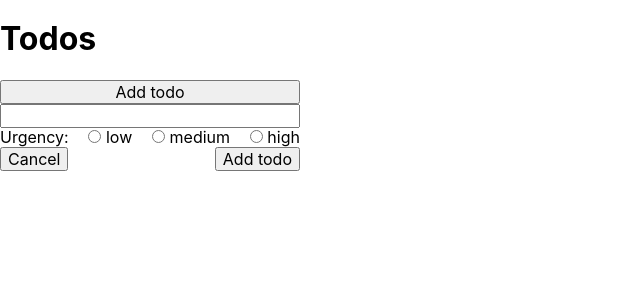
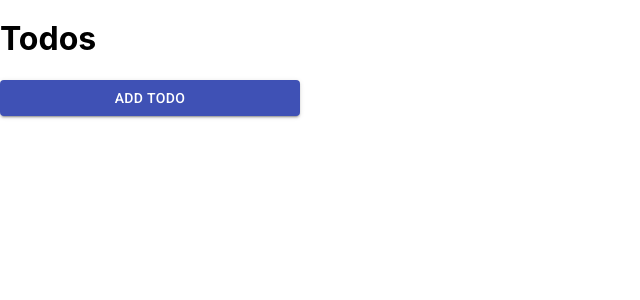
Before and after one commit to Yevheniia30/hooks, a React (Create React App) app: page / in a window 1280 px wide. Shown: the top 300 px of the page, without its empty margins (0-640 px from the left). Built offline with nearby package versions, Linux system fonts and the light colour scheme.

Commit message:
todolist finished and using material ui

```diff
--- a/package.json
+++ b/package.json
@@ -4,16 +4,20 @@
   "private": true,
   "homepage": "https://Yevheniia30.github.io/react-template",
   "dependencies": {
+    "@material-ui/core": "^4.11.3",
+    "@material-ui/icons": "^4.11.2",
     "@testing-library/jest-dom": "^5.11.9",
     "@testing-library/react": "^11.2.5",
     "@testing-library/user-event": "^12.7.1",
     "gh-pages": "^3.1.0",
     "modern-normalize": "^1.0.0",
+    "moment": "^2.29.1",
     "node-sass": "^5.0.0",
     "react": "^17.0.1",
     "react-dom": "^17.0.1",
     "react-jss": "^10.5.1",
     "react-scripts": "4.0.2",
+    "shortid": "^2.2.16",
     "web-vitals": "^1.1.0"
   },
   "scripts": {
--- a/public/index.html
+++ b/public/index.html
@@ -4,6 +4,15 @@
     <meta charset="utf-8" />
     <link rel="icon" href="%PUBLIC_URL%/favicon.ico" />
     <meta name="viewport" content="width=device-width, initial-scale=1" />
+    <link
+      rel="stylesheet"
+      href="https://fonts.googleapis.com/css?family=Roboto:300,400,500,700&display=swap"
+    />
+    <link
+      rel="stylesheet"
+      href="https://fonts.googleapis.com/icon?family=Material+Icons"
+    />
+
     <meta name="theme-color" content="#000000" />
     <meta
       name="description"
--- a/src/App.js
+++ b/src/App.js
@@ -1,10 +1,12 @@
 import './App.css';
+// import Example from './components/Example/Example';
 import TodosPage from './components/Todos/TodosPage';
 
 function App() {
   return (
     <div className="App-main">
       <TodosPage />
+      {/* <Example /> */}
     </div>
   );
 }
--- /dev/null
+++ b/src/components/Todos/TodoItem.jsx
@@ -0,0 +1,64 @@
+import { makeStyles } from '@material-ui/core/styles';
+import DeleteIcon from '@material-ui/icons/DeleteTwoTone';
+import { IconButton } from '@material-ui/core';
+import Divider from '@material-ui/core/Divider';
+import {
+  CardActions,
+  CardContent,
+  CardActionArea,
+  Card,
+  Checkbox,
+} from '@material-ui/core';
+
+const useStyles = makeStyles({
+  root: {
+    minWidth: 275,
+    backgroundColor: '#eeeeff',
+  },
+  bullet: {
+    display: 'inline-block',
+    margin: '0 2px',
+    transform: 'scale(0.8)',
+  },
+  title: {
+    fontSize: 14,
+  },
+  pos: {
+    marginBottom: 12,
+  },
+});
+
+const TodoItem = ({
+  todo: { value, urgency, date, isDone, id },
+  onToggle,
+  onDelete,
+}) => {
+  const classes = useStyles();
+
+  return (
+    <Card className={classes.root}>
+      <CardActionArea>
+        <CardContent>
+          <p>{value}</p>
+          <p>Urgency: {urgency}</p>
+          <p>Date: {date}</p>
+        </CardContent>
+        <Divider />
+        <CardActions>
+          <Checkbox
+            type="checkbox"
+            checked={isDone}
+            onChange={() => onToggle(id)}
+            color="default"
+            inputProps={{ 'aria-label': 'checkbox with default color' }}
+          />
+          <IconButton color="primary" onClick={() => onDelete(id)}>
+            <DeleteIcon />
+          </IconButton>
+        </CardActions>
+      </CardActionArea>
+    </Card>
+  );
+};
+
+export default TodoItem;
--- a/src/components/Todos/TodosInputForm.jsx
+++ b/src/components/Todos/TodosInputForm.jsx
@@ -1,3 +1,8 @@
+import shortid from 'shortid';
+import moment from 'moment';
+import { useState } from 'react';
+import { Button } from '@material-ui/core';
+import TextField from '@material-ui/core/TextField';
 import { createUseStyles } from 'react-jss';
 
 const useStyles = createUseStyles({
@@ -23,32 +28,116 @@ const useStyles = createUseStyles({
   },
 });
 
-const TodosInputForm = () => {
+const TodosInputForm = ({ onSubmit }) => {
   const classes = useStyles();
+  const [showForm, setShowForm] = useState(false);
+  // стейт для инпута
+  const [value = '', setValue] = useState();
+  // стейт для чекбоксов (по умолчанию low)
+  const [urgency, setUrgency] = useState('low');
+
+  // при клике на кнопку меняем значение showform на тру т е открываем форму
+  const toggleForm = () => setShowForm(prevValue => !prevValue);
+
+  // меняем  значение инпута
+  const handleInputChange = e => {
+    setValue(e.target.value);
+  };
+  // переключение чекбоксов
+  const handleUrgencyChange = e => setUrgency(e.target.value);
+
+  // SUBMIT ФОРМЫ
+  const handleSubmit = e => {
+    e.preventDefault();
+
+    // если поле ввода пустое, тодо не добавляется
+    if (!value) {
+      alert('Enter name');
+      return;
+    }
+
+    // создаем тодошку
+    const newTodo = {
+      id: shortid.generate(),
+      value,
+      urgency,
+      date: moment().format('YYYY/MM/DD hh:mm:ss'),
+      isDone: false,
+    };
+    // console.log('todo:', newTodo);
+
+    // отправка тодо в список
+    onSubmit(newTodo);
+    // чистим форму
+    setValue('');
+    setUrgency('low');
+    setShowForm(false);
+  };
+
   return (
     <div className={classes.todosInputForm}>
-      <button type="submit" className="addTodoBtn">
-        Add todo
-      </button>
-      <form className={classes.form}>
-        <input type="text" className={classes.input} />
+      {/* если showform true то показ фформу если нет то кнопку */}
+      {showForm ? (
+        <form className={classes.form} onSubmit={handleSubmit}>
+          <TextField
+            id="standard-basic"
+            label="Enter to do"
+            variant="standard"
+            type="text"
+            className={classes.input}
+            value={value}
+            onChange={handleInputChange}
+          />
           <div className={classes.radioBtns}>
             <span>Urgency: </span>
             <label htmlFor="">
-            <input type="radio"></input> low
+              <input
+                type="radio"
+                value="low"
+                onChange={handleUrgencyChange}
+                checked={urgency === 'low'}
+              ></input>{' '}
+              low
             </label>
             <label htmlFor="">
-            <input type="radio"></input> medium
+              <input
+                type="radio"
+                value="medium"
+                onChange={handleUrgencyChange}
+                checked={urgency === 'medium'}
+              ></input>{' '}
+              medium
             </label>
             <label htmlFor="">
-            <input type="radio"></input> high
+              <input
+                type="radio"
+                value="high"
+                onChange={handleUrgencyChange}
+                checked={urgency === 'high'}
+              ></input>{' '}
+              high
             </label>
           </div>
           <div className={classes.formBtns}>
-          <button>Cancel</button>
-          <button>Add todo</button>
+            <Button variant="contained" onClick={toggleForm}>
+              Cancel
+            </Button>
+            <Button variant="contained" type="submit">
+              Add todo
+            </Button>
           </div>
         </form>
+      ) : (
+        <Button
+          variant="contained"
+          color="primary"
+          type="submit"
+          className="addTodoBtn"
+          onClick={toggleForm}
+        >
+          Add todo
+        </Button>
+      )}
     </div>
   );
 };
--- a/src/components/Todos/TodosList.jsx
+++ b/src/components/Todos/TodosList.jsx
@@ -1,5 +1,18 @@
-const TodosList = () => {
-  return <div className="todoslist"></div>;
+import TodoItem from './TodoItem';
+
+const TodosList = ({ todos, onDelete, onToggle }) => {
+  return (
+    <div className="todoslist">
+      {todos.map(todo => (
+        <TodoItem
+          key={todo.id}
+          todo={todo}
+          onDelete={onDelete}
+          onToggle={onToggle}
+        />
+      ))}
+    </div>
+  );
 };
 
 export default TodosList;
--- a/src/components/Todos/TodosPage.jsx
+++ b/src/components/Todos/TodosPage.jsx
@@ -1,12 +1,44 @@
+import { useState } from 'react';
 import TodosInputForm from './TodosInputForm';
 import TodosList from './TodosList';
 
 const TodosPage = () => {
+  const [todos, setTodos] = useState([]);
+
+  // добавление тодо в массив (кроме тех которые уже там есть)
+  const handleSubmit = todo => {
+    if (todos.find(({ value }) => value === todo.value)) {
+      alert(`${todo.value} is already in list`);
+    }
+    setTodos(prevstate => [todo, ...prevstate]);
+  };
+
+  // удаление тодо из массива
+  const handleDeleteTodo = id =>
+    setTodos(prevstate => prevstate.filter(todo => todo.id !== id));
+
+  // отматка сделанніх тодо
+  const handleToggleTodo = id => {
+    setTodos(prevstate =>
+      prevstate.map(todo =>
+        todo.id === id
+          ? {
+              ...todo,
+              isDone: !todo.isDone,
+            }
+          : todo,
+      ),
+    );
+  };
   return (
     <div className="todos">
       <h1>Todos</h1>
-      <TodosInputForm />
-      <TodosList />
+      <TodosInputForm onSubmit={handleSubmit} />
+      <TodosList
+        todos={todos}
+        onDelete={handleDeleteTodo}
+        onToggle={handleToggleTodo}
+      />
     </div>
   );
 };
```
Also changed, not shown: src/components/Example/Example.jsx (added, +11 -0 lines), 1 other file (tests, documents, lock files or other folders). Lines whose indentation alone changed are shown as unchanged.
